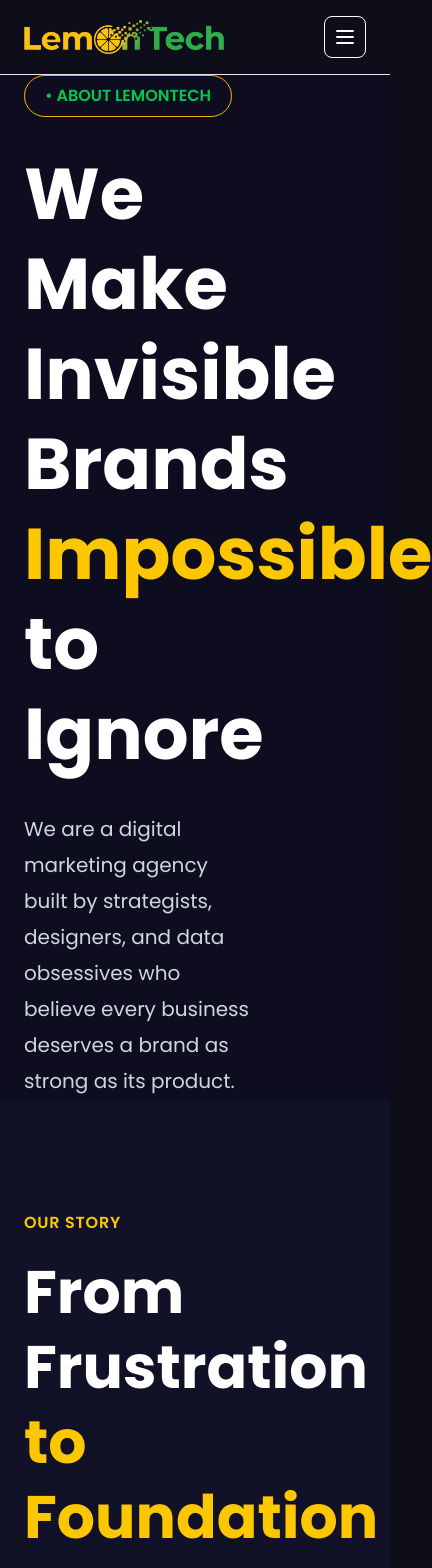
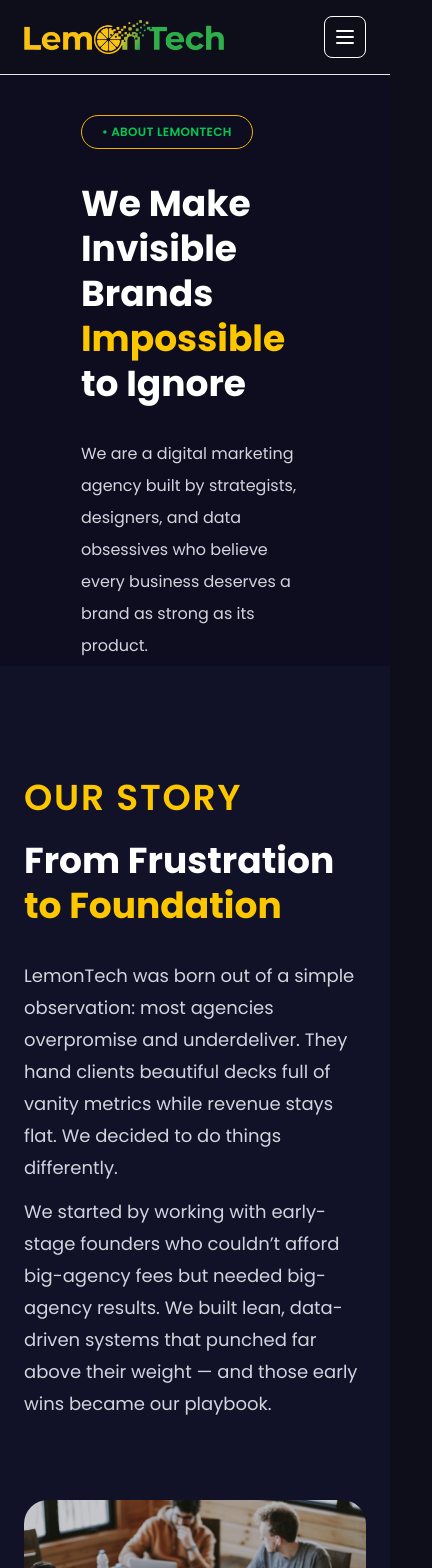
Before and after one commit to Nitasubedi/lemonTech, a Next.js app: page /about in a window 390 px wide. Shown: the top 1568 px of the page, 432 px wide, since content can reach past the window. Built offline with nearby package versions, Linux system fonts and the light colour scheme.

Commit message:
responsive feature

```diff
--- a/components/about/about.tsx
+++ b/components/about/about.tsx
@@ -1,17 +1,17 @@
 export default function AboutHero() {
   return (
-    <section className="bg-[#0d0d1f] min-h-screen flex items-center">
-      <div className="max-w-7xl mx-auto w-full px-6">
-        <div className="flex justify-between items-center">
+    <section className="min-h-[70vh] bg-[#0d0d1f] flex  pt-10 lg:pt-28">
+      <div className="mx-auto w-full max-w-7xl px-6 sm:px-8 lg:px-12 xl:px-16">
+        <div className="flex flex-col lg:flex-row items-center justify-between gap-12">
           {/* Left Content */}
           <div className="w-2/3">
             {/* Badge */}
-            <span className="inline-block border border-yellow-500 rounded-full px-5 py-2 text-green-500 font-semibold">
+            <span className="inline-block rounded-full border border-yellow-500 px-5 py-2 text-xs sm:text-sm font-semibold uppercase tracking-wide text-green-500">
               • ABOUT LEMONTECH
             </span>
 
             {/* Heading */}
-            <h1 className="text-white text-7xl font-bold leading-tight mt-8">
+            <h1 className="text-white text-4xl sm:text-5xl md:text-6xl font-bold leading-tight mt-8">
               We Make Invisible
               <br />
               Brands <span className="text-yellow-400">Impossible</span>
@@ -20,7 +20,7 @@ export default function AboutHero() {
             </h1>
 
             {/* Paragraph */}
-            <p className="text-gray-300 text-xl leading-9 mt-8 max-w-xl">
+            <p className="mt-8 max-w-xl text-base sm:text-lg lg:text-xl leading-8 lg:leading-9 text-gray-300">
               We are a digital marketing agency built by strategists, designers,
               and data obsessives who believe every business deserves a brand as
               strong as its product.
--- a/components/about/coreValues.tsx
+++ b/components/about/coreValues.tsx
@@ -32,13 +32,13 @@ export default function CoreValues() {
       <div className="max-w-7xl mx-auto px-6">
         {/* Small Heading */}
 
-        <p className="text-center uppercase tracking-widest text-yellow-400 font-semibold text-sm">
+        <p className="text-center uppercase tracking-widest text-yellow-400 font-semibold text-sm ">
           WHAT WE DO
         </p>
 
         {/* Main Heading */}
 
-        <h2 className="text-center text-5xl lg:text-6xl font-bold text-white mt-5">
+        <h2 className="text-center text-4xl sm:text-5xl md:text-6xl font-bold text-white mt-5">
           Core
           <span className="text-yellow-400"> Values</span>
         </h2>
--- a/components/about/ctaSection.tsx
+++ b/components/about/ctaSection.tsx
@@ -10,7 +10,7 @@ export default function CTASection() {
         </p>
 
         {/* Heading */}
-        <h2 className="text-white text-5xl lg:text-7xl font-bold leading-tight mt-6">
+        <h2 className="text-white lg:text-7xl font-bold leading-tight mt-6 text-4xl sm:text-5xl md:text-6xl">
           Enough Reading.
           <br />
           Lets <span className="text-yellow-400">Talk Results.</span>
--- a/components/about/ourStory.tsx
+++ b/components/about/ourStory.tsx
@@ -2,14 +2,14 @@ import Image from "next/image";
 
 export default function OurStory() {
   return (
-    <section className="bg-[#111127] py-28">
-      <div className="max-w-7xl mx-auto px-6">
-        <div className="grid lg:grid-cols-2 gap-20 items-center">
-          <div>
-            <p className="text-yellow-400 uppercase tracking-wider font-semibold">
+    <section className="bg-[#111127] py-28 lg:pt-28">
+      <div className="max-w-7xl mx-auto px-6 sm:px-8 lg:px-12 xl:px-16">
+        <div className="grid lg:grid-cols-2  gap-20 items-center ">
+          <div className="text-4xl sm:text-5xl md:text-6xl lg:flex-row">
+            <p className="text-yellow-400 uppercase tracking-wider font-semibold sm:text-lg ">
               Our Story
             </p>
-            <h2 className="text-white text-6xl font-bold leading-tight mt-5">
+            <h2 className="text-white  font-bold leading-tight mt-5 text-4xl sm:text-5xl md:text-6xl">
               From Frustration
               <span className="text-yellow-400"> to Foundation</span>
             </h2>
--- a/components/about/whatWeDo.tsx
+++ b/components/about/whatWeDo.tsx
@@ -29,11 +29,11 @@ export default function WhatWeDo() {
   return (
     <section className="bg-[#0d0d1f] py-28">
       <div className="max-w-7xl mx-auto px-6">
-        <p className="text-center uppercase tracking-widest text-yellow-400 font-semibold text-sm">
+        <p className="text-center uppercase tracking-widest text-yellow-400 font-semibold text-sm ">
           What We Do
         </p>
 
-        <h2 className="text-center text-white text-6xl font-bold mt-5">
+        <h2 className="text-center text-white font-bold mt-5 text-4xl sm:text-5xl md:text-6xl">
           Real Results,
           <span className="text-yellow-400"> Real Voices</span>
         </h2>
```
